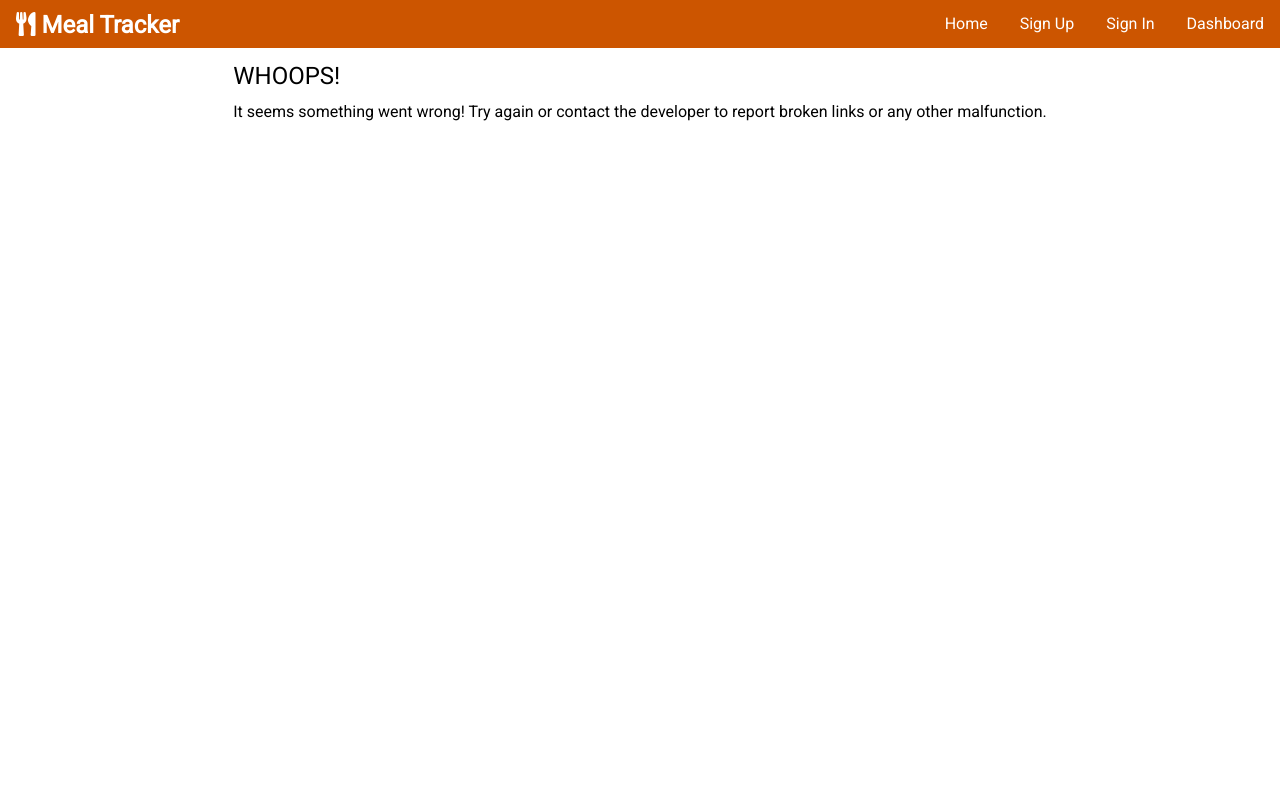
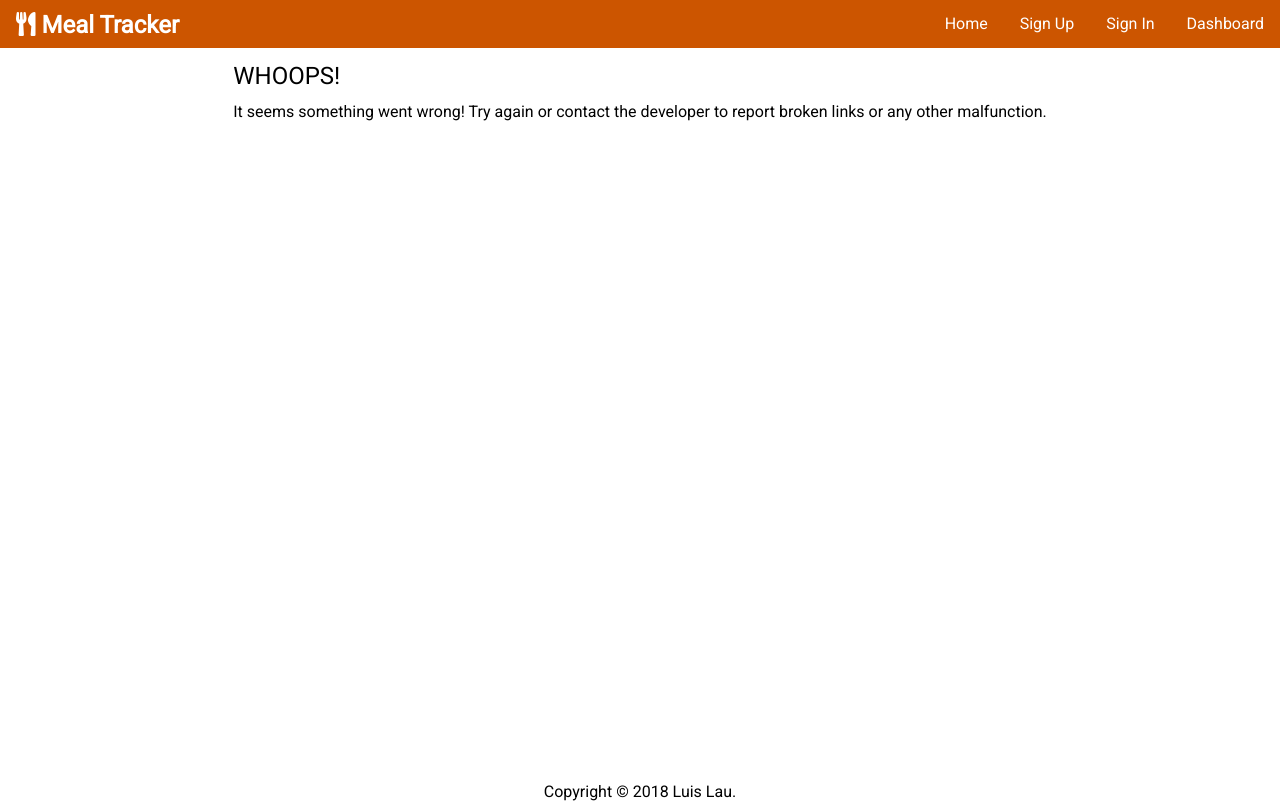
Before and after one commit to TheAuthorGH/mealtracker, a website: page client/error.html in a window 1280 px wide. Drawn offline with nearby package versions, Linux system fonts and the light colour scheme.

Commit message:
implement footer

```diff
--- a/client/error.html
+++ b/client/error.html
@@ -49,6 +49,10 @@
 		<p>It seems something went wrong! Try again or contact the developer to report broken links or any other malfunction.</p>
 	</main>
 
+	<footer role="contentinfo">
+		Copyright &copy; 2018 Luis Lau.
+	</footer>
+
 </body>
 
 </html>
```
Also changed, not shown: client/index.html (+4 -0 lines), client/signup.html (+4 -0 lines).
